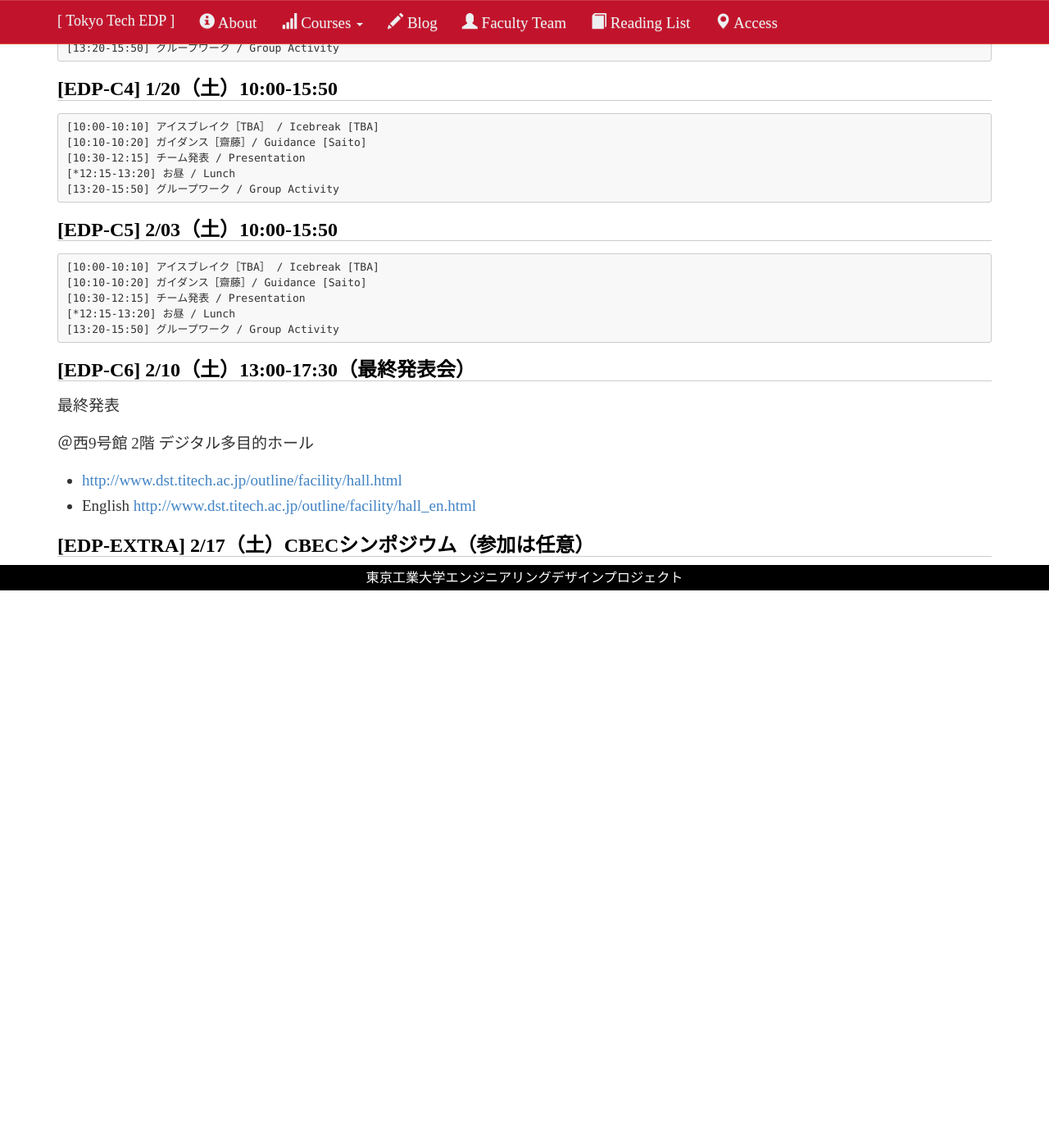
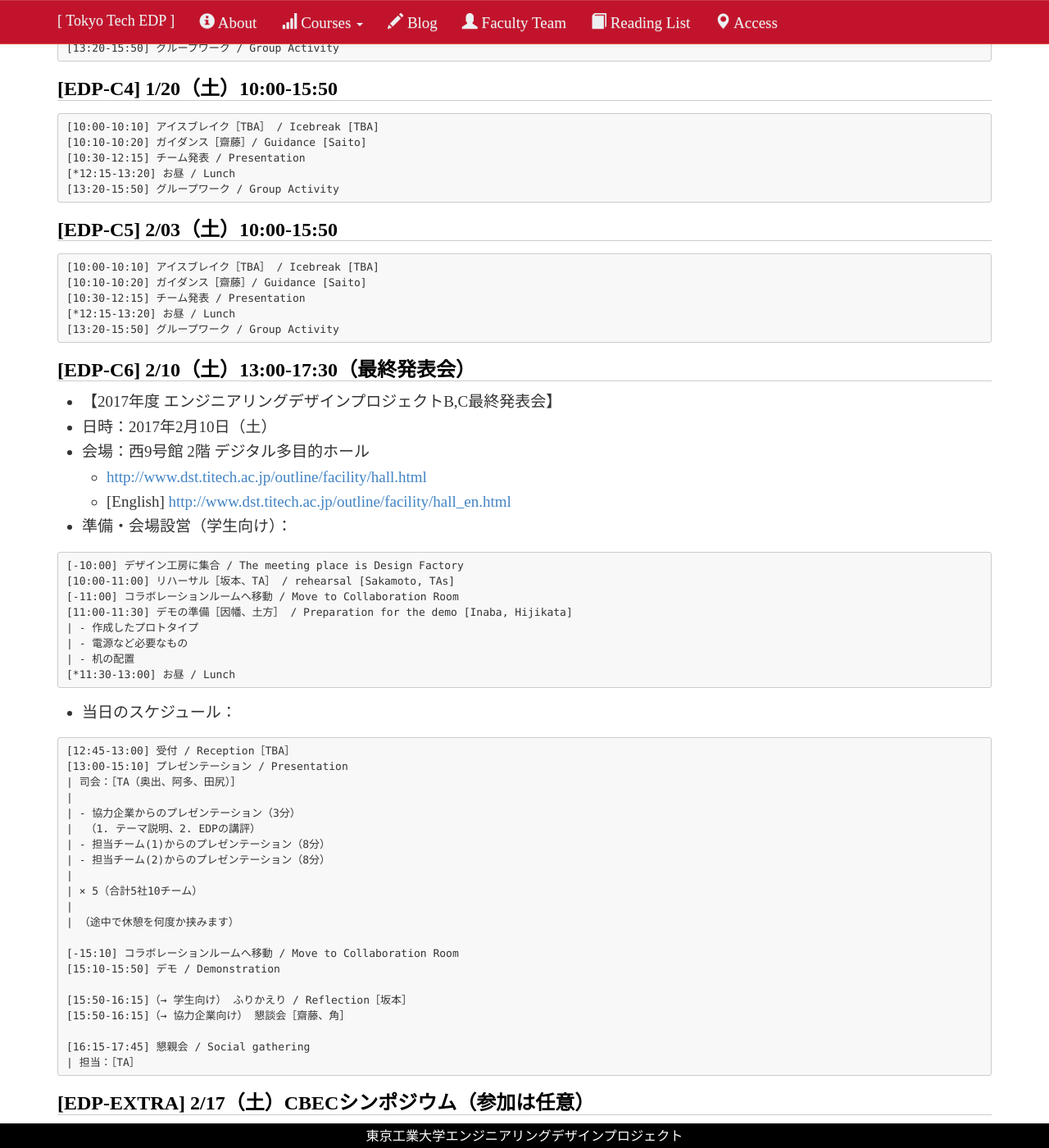
Before and after one commit to titech-edp/titech-edp.github.io, a Jekyll site: the page built from 2017-edp-bc/index.md, in a window 1280 px wide and 1400 px high, scrolled down 4345 px. Shown: the whole window at 82% size. Built offline with Jekyll 4.4.1, drawn with Linux system fonts in a browser that asks for light colours; nearby versions of some CDN libraries; emoji names are drawn with the system emoji font; library files that are not in the unit come from our copies; before the commit the page ends 5065 px from its top, so only the background shows below that.

Commit message:
Update 2017

````diff
--- a/2017-edp-bc/index.md
+++ b/2017-edp-bc/index.md
@@ -245,11 +245,48 @@ NTTデータ、オロ、クックパッド、パナソニック、日本精工
 
 ## [EDP-C6] 2/10（土）13:00-17:30（最終発表会）
 
-最終発表
+- 【2017年度 エンジニアリングデザインプロジェクトB,C最終発表会】
+- 日時：2017年2月10日（土）
+- 会場：西9号館 2階 デジタル多目的ホール
+  - <http://www.dst.titech.ac.jp/outline/facility/hall.html>
+  - [English] <http://www.dst.titech.ac.jp/outline/facility/hall_en.html>
+- 準備・会場設営（学生向け）：
 
-＠西9号館 2階 デジタル多目的ホール
+```
+[-10:00] デザイン工房に集合 / The meeting place is Design Factory
+[10:00-11:00] リハーサル［坂本、TA］ / rehearsal [Sakamoto, TAs]
+[-11:00] コラボレーションルームへ移動 / Move to Collaboration Room
+[11:00-11:30] デモの準備［因幡、土方］ / Preparation for the demo [Inaba, Hijikata]
+| - 作成したプロトタイプ
+| - 電源など必要なもの
+| - 机の配置
+[*11:30-13:00] お昼 / Lunch
+```
 
-- <http://www.dst.titech.ac.jp/outline/facility/hall.html>
-- English <http://www.dst.titech.ac.jp/outline/facility/hall_en.html>
+- 当日のスケジュール：
+
+```
+[12:45-13:00] 受付 / Reception［TBA］
+[13:00-15:10] プレゼンテーション / Presentation
+| 司会：［TA（奥出、阿多、田尻）］
+|
+| - 協力企業からのプレゼンテーション（3分）
+|  （1. テーマ説明、2. EDPの講評）
+| - 担当チーム(1)からのプレゼンテーション（8分）
+| - 担当チーム(2)からのプレゼンテーション（8分）
+|
+| × 5（合計5社10チーム）
+|
+| （途中で休憩を何度か挟みます）
+
+[-15:10] コラボレーションルームへ移動 / Move to Collaboration Room
+[15:10-15:50] デモ / Demonstration
+
+[15:50-16:15]（→ 学生向け） ふりかえり / Reflection［坂本］
+[15:50-16:15]（→ 協力企業向け） 懇談会［齋藤、角］
+
+[16:15-17:45] 懇親会 / Social gathering
+| 担当：［TA］
+```
 
 ## [EDP-EXTRA] 2/17（土）CBECシンポジウム（参加は任意）
````
